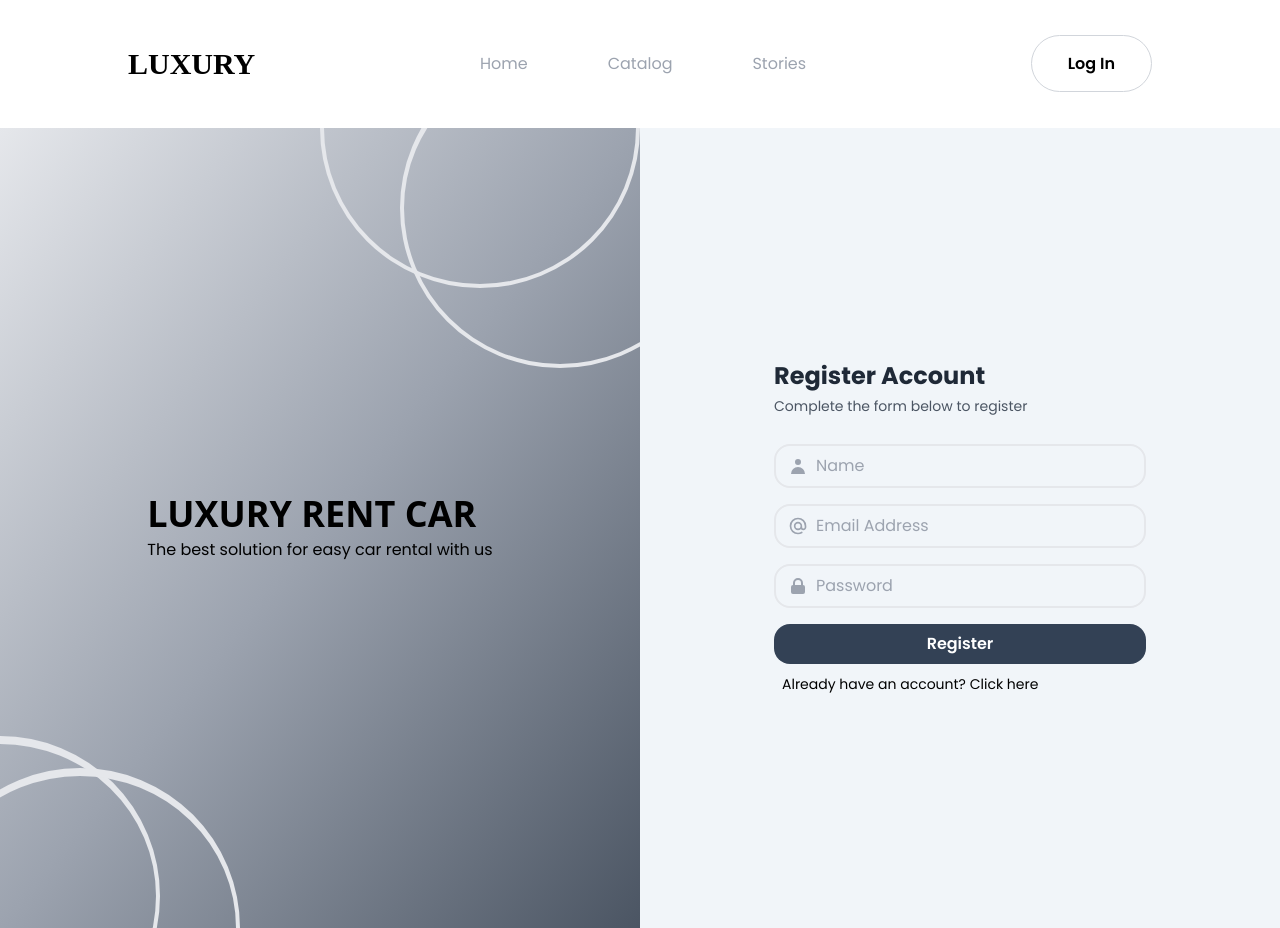
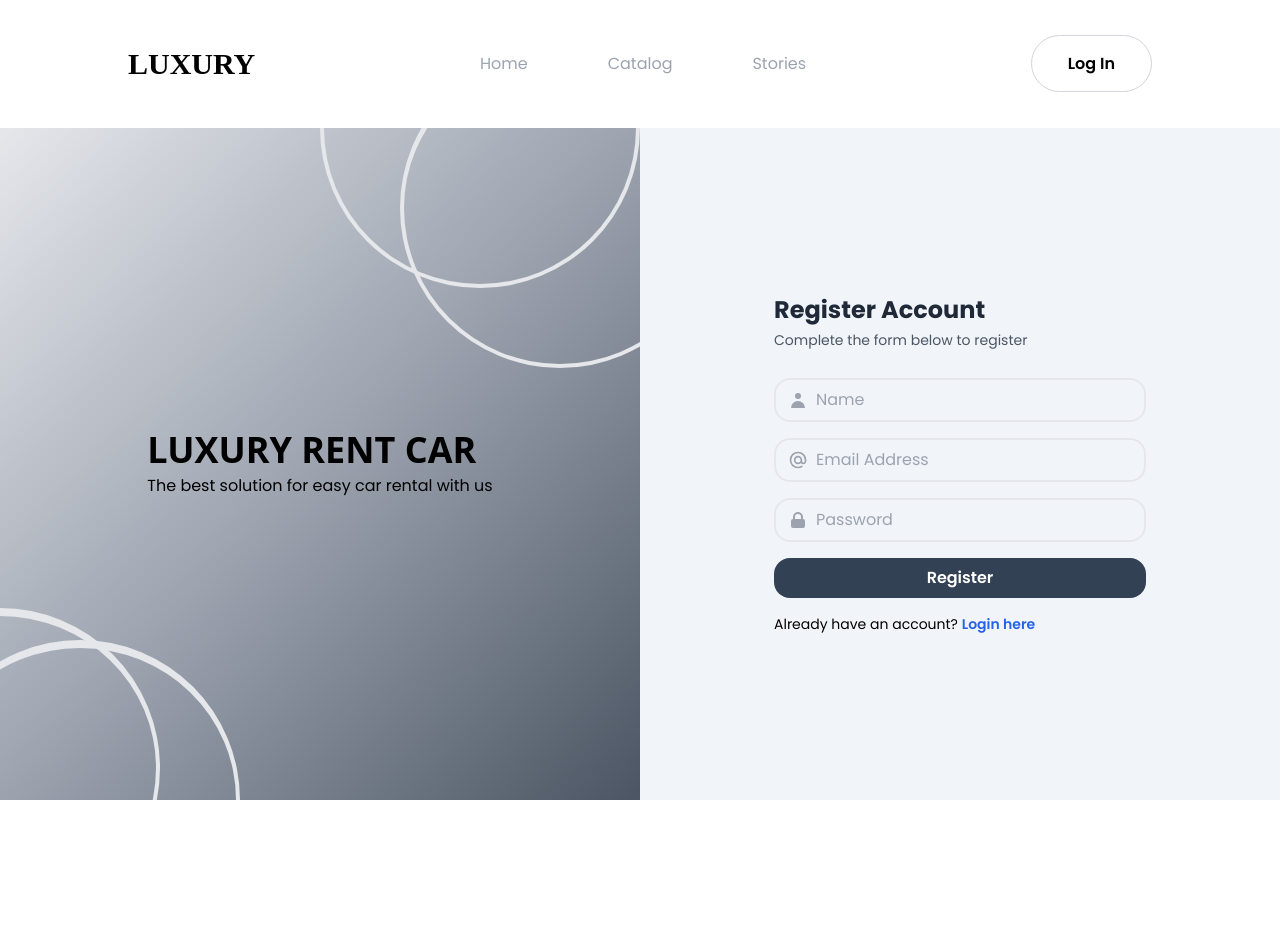
Before and after one commit to muharrir/luxury-rentcar-v1, a Next.js app: page /register in a window 1280 px wide. After the commit the page ends 800 px from the top, so only its background shows below. Built offline with nearby package versions, Linux system fonts and the light colour scheme; a web font is replaced by a local one.

Commit message:
fix h-screen lg

```diff
--- a/src/app/booking/checkout/page.js
+++ b/src/app/booking/checkout/page.js
@@ -28,7 +28,7 @@ export default function Checkout() {
 				<div className="max-w-sm mx-auto md:mx-0 lg:bg-white rounded-2xl 2xl:p-10 2xl:max-w-lg">
 					<div className="w-full p-5 text-center">
 						<h1 className="text-gray-800 font-bold text-2xl mb-1">Checkout now!</h1>
-						<p className="text-sm lg:text-base font-normal text-gray-600 mt-3 mb-7">Choose your payment method and make payment</p>
+						<p className="text-sm lg:text-base font-normal text-gray-600 mt-3 mb-7 lg:mb-2">Choose your payment method and make payment</p>
 					</div>
 					{/* Checkout */}
 					<div className="w-full px-5 text-sm lg:text-base">
--- a/src/app/booking/page.js
+++ b/src/app/booking/page.js
@@ -6,7 +6,7 @@ import Link from "next/link";
 
 export default function Booking() {
 	return (
-		<section class="md:h-[calc(100vh-7.25rem)] w-full bg-slate-100 md:flex lg:py-10 2xl:py-0">
+		<section class="md:h-[calc(100vh-7.25rem)] lg:h-[calc(100vh-3rem)] w-full bg-slate-100 md:flex lg:py-10 2xl:py-0">
 			<div class="md:w-1/2 pb-10 md:flex md:items-center md:justify-center">
 				<div>
 					<Image class="w-full max-w-sm md:max-w-md 2xl:max-w-3xl mx-auto" src={imageMobil} alt="cars" />
@@ -24,11 +24,11 @@ export default function Booking() {
 				<div class="md:max-w-md lg:bg-white rounded-2xl 2xl:p-10 2xl:max-w-lg">
 					<div class="w-full p-5 text-center">
 						<h1 class="text-gray-800 font-bold text-2xl mb-1">Form Booking Cars</h1>
-						<p class="text-sm lg:text-base font-normal text-gray-600 mt-3 mb-7">Fill out the form completely in order to make a payment</p>
+						<p class="text-sm lg:text-base font-normal text-gray-600 mt-3 mb-7 lg:mb-2">Fill out the form completely in order to make a payment</p>
 					</div>
 
 					{/* Form Booking */}
-					<div class="w-full px-5 text-xs lg:text-base">
+					<div class="w-full px-5 text-xs lg:text-sm 2xl:text-base">
 						<div class="mb-5">
 							<label class="font-semibold px-1">Full Name</label>
 							<input type="text" class="mt-1 w-full pl-3 pr-3 py-2 rounded-lg border-2 border-gray-200 outline-none focus:border-slate-500" />
@@ -45,11 +45,11 @@ export default function Booking() {
 						</div>
 
 						<div class="block md:flex md:justify-between mb-5">
-							<div class="mb-5 md:mr-1">
+							<div class="md:mr-1">
 								<label class="font-semibold px-1">From</label>
 								<input type="date" class="mt-1 w-full pl-4 pr-3 py-2 rounded-lg border-2 border-gray-200 outline-none focus:border-slate-500" />
 							</div>
-							<div class="mb-5 md:ml-1">
+							<div class="md:ml-1">
 								<label class="font-semibold px-1">Until</label>
 								<input type="date" class="mt-1 w-full pl-3 pr-3 py-2 rounded-lg border-2 border-gray-200 outline-none focus:border-slate-500" />
 							</div>
--- a/src/app/login/page.js
+++ b/src/app/login/page.js
@@ -3,9 +3,8 @@ import React from "react";
 
 function Login() {
 	return (
-		<>
-			<section class="h-[calc(100vh-146px)] md:flex mb-10">
-				<div class="rounded-tl-3xl rounded-bl-3xl relative overflow-hidden lg:flex w-1/2 bg-gradient-to-br from-gray-200 via-gray-400 to-gray-600 justify-around items-center hidden">
+		<section class="h-[calc(100vh-5rem)] md:h-[calc(100vh-8rem)] md:flex">
+			<div class="hidden relative overflow-hidden bg-gradient-to-br from-gray-200 via-gray-400 to-gray-600 lg:flex lg:w-1/2 lg:justify-around lg:items-center">
 				<div>
 					<h1 class="text-black font-bold text-4xl font-sans">LUXURY RENT CAR</h1>
 					<p class="text-black mt-1">The best solution for easy car rental with us</p>
@@ -15,8 +14,8 @@ function Login() {
 				<div class="absolute -top-40 -right-0 w-80 h-80 border-4 rounded-full border-opacity-30 border-t-8"></div>
 				<div class="absolute -top-20 -right-20 w-80 h-80 border-4 rounded-full border-opacity-30 border-t-8"></div>
 			</div>
-				<div class="md:h-full rounded-tr-3xl rounded-br-3xl flex w-full lg:w-1/2 justify-center py-10 items-center bg-slate-100">
-					<form class="bg-slate-100">
+			<div class="h-full w-full flex justify-center items-center bg-slate-100 lg:w-1/2">
+				<form class="bg-slate-50 md:bg-slate-100">
 					<h1 class="text-gray-800 font-bold text-2xl mb-1">Login Page</h1>
 					<p class="text-sm font-normal text-gray-600 mb-7">Login to make car orders easily and quickly</p>
 					<div class="flex items-center border-2 py-2 px-3 rounded-2xl mb-4">
@@ -43,7 +42,6 @@ function Login() {
 				</form>
 			</div>
 		</section>
-		</>
 	);
 }
 
--- a/src/app/register/page.js
+++ b/src/app/register/page.js
@@ -5,16 +5,15 @@ import React from "react";
 
 export default function Register() {
 	return (
-		<>
-			<section class="h-auto md:flex">
-				<div class="relative overflow-hidden md:flex w-1/2 bg-gradient-to-br from-gray-200 via-gray-400 to-gray-600 justify-around items-center hidden">
+		<section class="h-[calc(100vh-5rem)] md:h-[calc(100vh-8rem)] md:flex">
+			<div class="hidden relative overflow-hidden bg-gradient-to-br from-gray-200 via-gray-400 to-gray-600 lg:flex lg:w-1/2 lg:justify-around lg:items-center">
 				<div>
 					<h1 class="text-black font-bold text-4xl font-sans">LUXURY RENT CAR</h1>
 					<p class="text-black mt-1">The best solution for easy car rental with us</p>
 				</div>
 				<EffectCircle />
 			</div>
-				<div class="flex h-screen md:w-1/2 justify-center items-center bg-slate-50 md:bg-slate-100">
+			<div class="h-full w-full flex justify-center items-center bg-slate-100 lg:w-1/2">
 				<form class="bg-slate-50 md:bg-slate-100">
 					<h1 class="text-gray-800 font-bold text-2xl mb-1">Register Account</h1>
 					<p class="text-sm font-normal text-gray-600 mb-7">Complete the form below to register</p>
@@ -37,12 +36,14 @@ export default function Register() {
 						<input class="pl-2 outline-none border-none bg-slate-50 md:bg-slate-100" type="password" name="" id="" placeholder="Password" />
 					</div>
 					<Button name="Register" />
-						<Link href={"/login"}>
-							<span class="text-sm ml-2 hover:text-slate-500 cursor-pointer">Already have an account? Click here</span>
+					<div class="pt-2 text-sm">
+						Already have an account?{" "}
+						<Link href={"/login"} className="cursor-pointer text-blue-600 font-semibold hover:underline underline-offset-2">
+							Login here
 						</Link>
+					</div>
 				</form>
 			</div>
 		</section>
-		</>
 	);
 }
```
Lines whose indentation alone changed are shown as unchanged.
